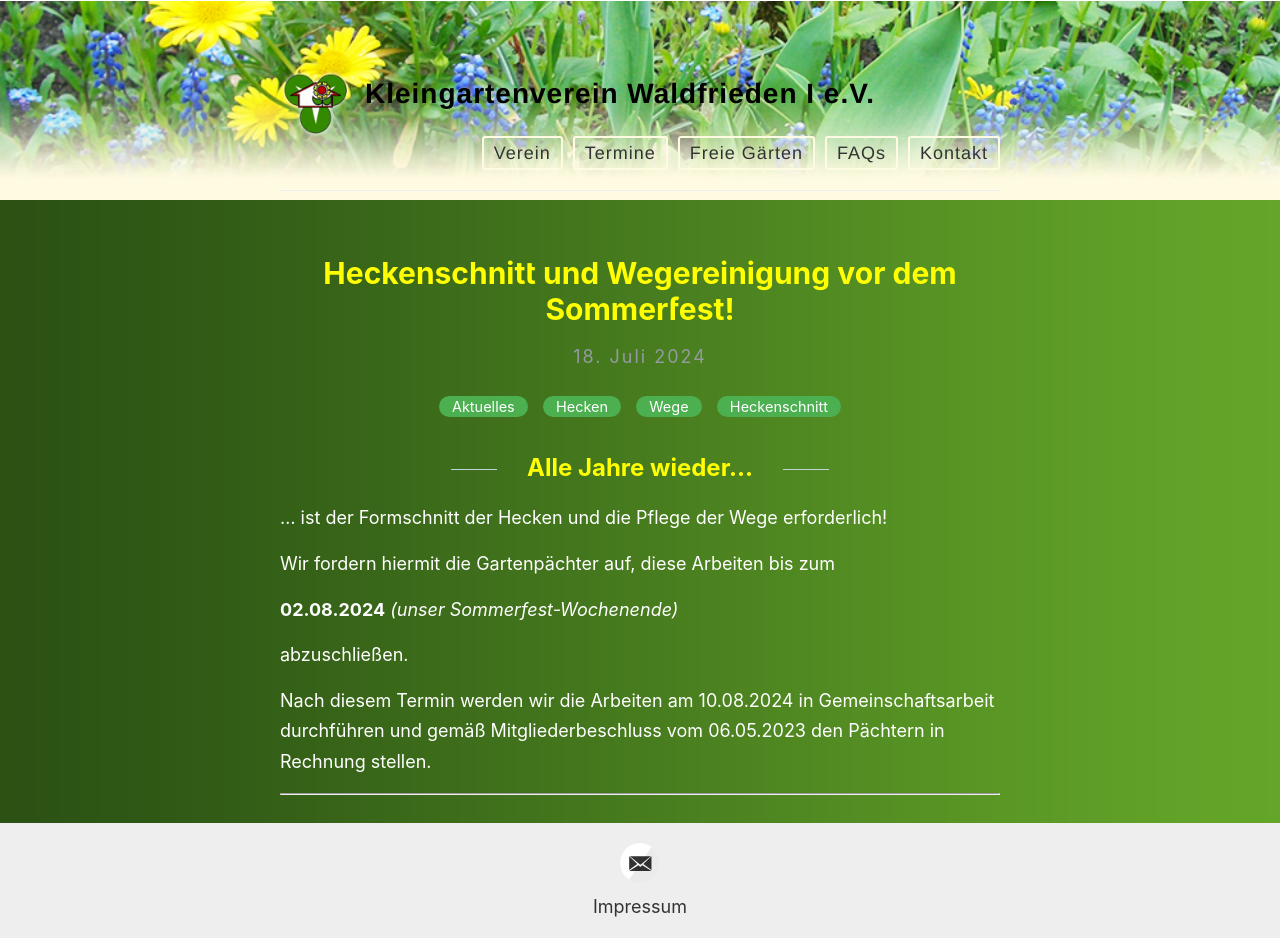
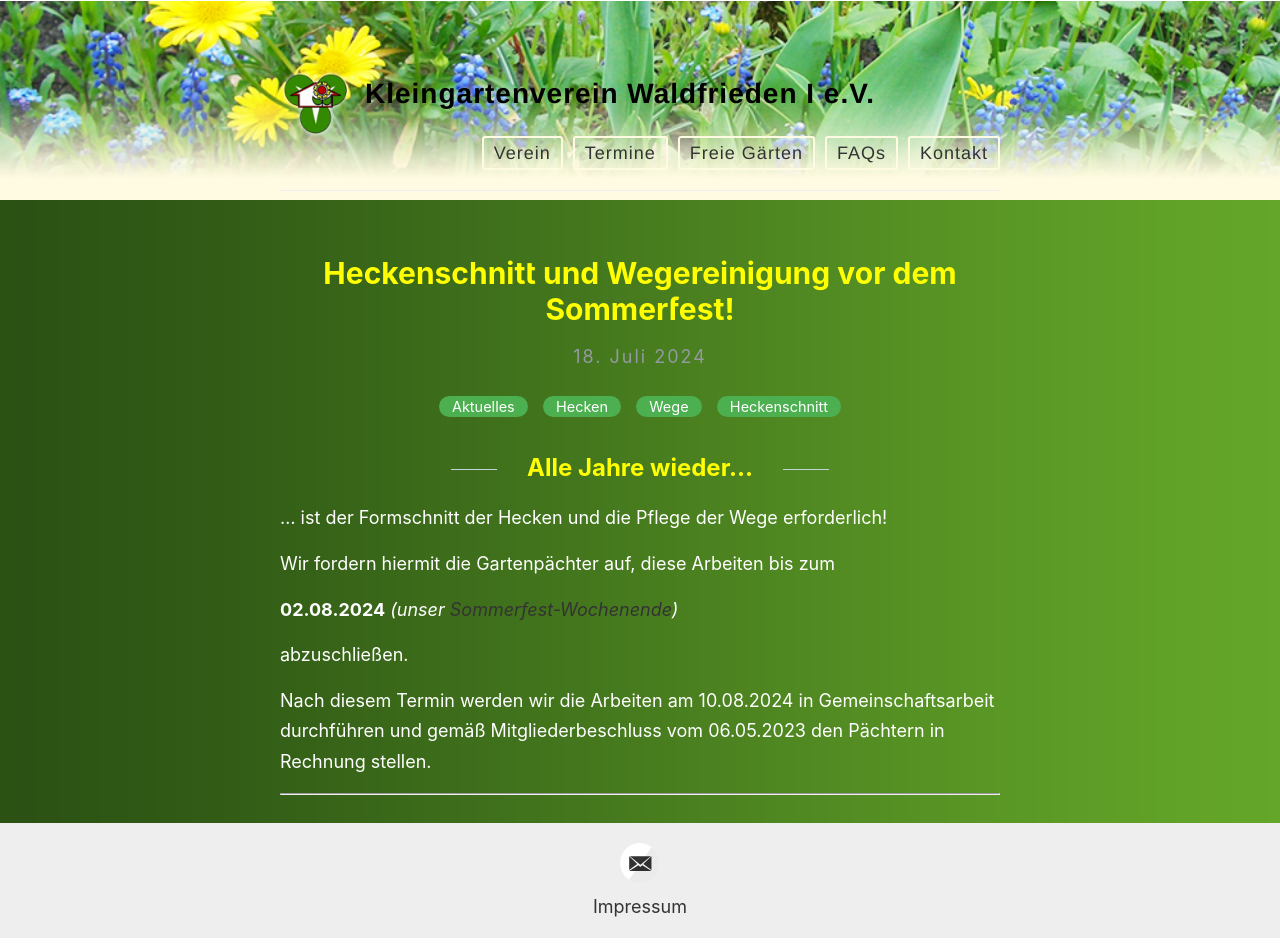
Before and after one commit to der-Frankie/kgv-website-dev.github.io, a Jekyll site: the page built from _posts/2024-07-18-Heckenschnitt.md, in a window 1280 px wide. Built offline with Jekyll 4.4.1, drawn with Linux system fonts in a browser that asks for light colours; part of the change alters nothing that is shown.

```diff
--- a/_posts/2024-07-18-Heckenschnitt.md
+++ b/_posts/2024-07-18-Heckenschnitt.md
@@ -11,7 +11,7 @@ excerpt: Bis zum 02.08.2024 Heckenschnitt und Wegereinigung durchführen!
 
 Wir fordern hiermit die Gartenpächter auf, diese Arbeiten bis zum
 
-**02.08.2024**  *(unser Sommerfest-Wochenende)*
+**02.08.2024**  *(unser [Sommerfest-Wochenende](https://www.kgv-waldfrieden-hannover.de/Sommerfest-2024/))*
 
 abzuschließen.
 
```
